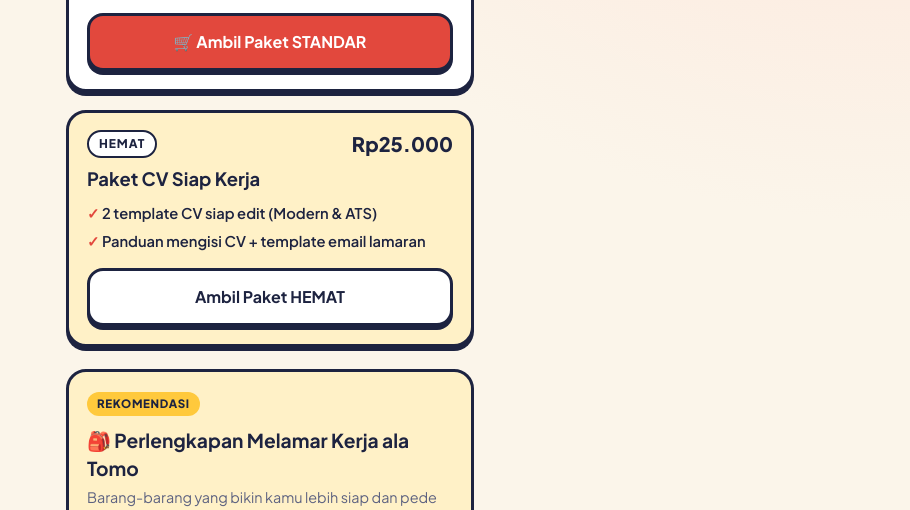
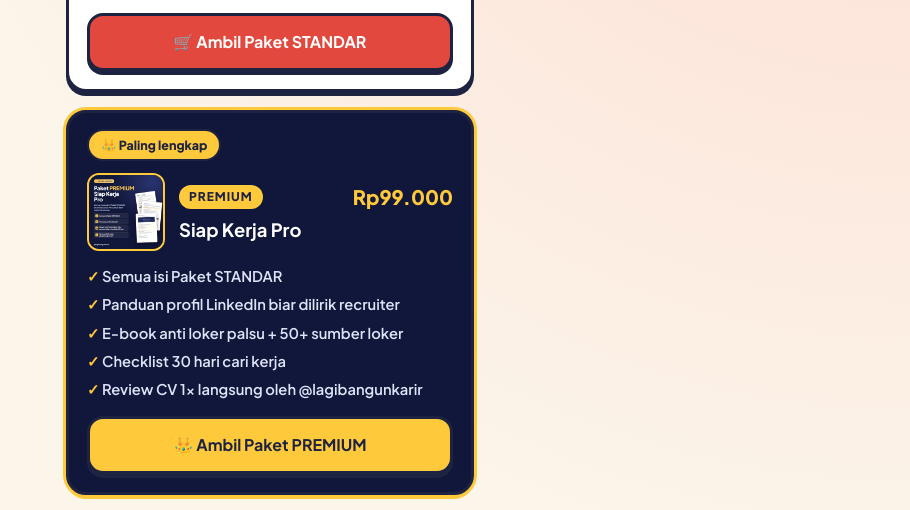
Before and after one commit to lagibangunkarir/lagibangunkarir.github.io, a plain HTML site: page index.html in a window 1280 px wide. Shown: the part 1581-2091 px from the top of the page, without its empty margins (370-1280 px from the left). Drawn offline with Linux system fonts and the light colour scheme.

Commit message:
Tambah Paket PREMIUM dan 3 rekomendasi Shopee baru
Co-Authored-By: Claude Opus 5.5 <noreply@anthropic.com>

```diff
--- a/index.html
+++ b/index.html
@@ -149,6 +149,19 @@
   .badge-best { position: absolute; top: 12px; left: 12px; z-index: 1; background: var(--red); color: #fff; font-size: 0.78rem; font-weight: 800;
                 padding: 5px 12px; border-radius: 999px; border: 2px solid var(--ink); }
   .product-lite { background: var(--sun-soft); }
+  .product-pro { background: #11173a; color: #fff; border-color: var(--ink); box-shadow: 0 4px 0 var(--sun), 0 0 0 3px var(--sun); }
+  .product-pro h3 { color: #fff; margin: 4px 0 0; }
+  .product-pro ul { margin-top: 14px; color: #dfe3f7; }
+  .product-pro li::before { color: var(--sun); }
+  .product-pro .price { color: var(--sun); }
+  .tier-pro { background: var(--sun); color: var(--ink); }
+  .pro-head { display: flex; align-items: center; gap: 14px; }
+  .pro-head > div { flex: 1; }
+  .product .pro-thumb { flex: none; width: 78px; height: 78px; aspect-ratio: auto; border-radius: 12px; border: 2px solid var(--sun); object-fit: cover; }
+  .badge-pro { display: inline-block; margin: 16px 0 0 18px; background: var(--sun); color: var(--ink); font-size: 0.78rem; font-weight: 800;
+               padding: 5px 12px; border-radius: 999px; border: 2px solid var(--ink); }
+  .product-pro .product-body { padding-top: 12px; }
+  .btn-gold { background: var(--sun); }
 
   /* Rekomendasi Shopee */
   .gear {
@@ -310,6 +323,27 @@
       </div>
     </article>
 
+    <article class="product product-pro">
+      <span class="badge-pro">👑 Paling lengkap</span>
+      <div class="product-body">
+        <div class="pro-head">
+          <img class="pro-thumb" src="img/paket-premium.png" alt="" width="1080" height="1080" loading="lazy">
+          <div>
+            <div class="tier-row"><span class="tier tier-pro">PREMIUM</span><span class="price">Rp99.000</span></div>
+            <h3>Siap Kerja Pro</h3>
+          </div>
+        </div>
+        <ul>
+          <li>Semua isi Paket STANDAR</li>
+          <li>Panduan profil LinkedIn biar dilirik recruiter</li>
+          <li>E-book anti loker palsu + 50+ sumber loker</li>
+          <li>Checklist 30 hari cari kerja</li>
+          <li>Review CV 1x langsung oleh @lagibangunkarir</li>
+        </ul>
+        <a class="btn btn-gold" href="https://lagibangunkarir.myr.id/catalog/paket-premium-siap-kerja-pro/" target="_blank" rel="noopener">👑 Ambil Paket PREMIUM</a>
+      </div>
+    </article>
+
     <article class="product product-lite">
       <div class="product-body">
         <div class="tier-row"><span class="tier tier-lite">HEMAT</span><span class="price">Rp25.000</span></div>
@@ -347,6 +381,18 @@
       <li><a class="gear-item" href="https://s.shopee.co.id/7fbM8DhyO7?share_channel_code=1" target="_blank" rel="sponsored noopener">
         <span class="gear-ico" aria-hidden="true">🪖</span>
         <span class="gear-text"><strong>Helm retro SNI</strong><span>Aman ke tempat interview, tetap gaya</span></span>
+        <span class="gear-go">Shopee →</span></a></li>
+      <li><a class="gear-item" href="https://s.shopee.co.id/2qW6RPdRD1?share_channel_code=1" target="_blank" rel="sponsored noopener">
+        <span class="gear-ico" aria-hidden="true">👖</span>
+        <span class="gear-text"><strong>Celana bahan formal slimfit</strong><span>Pasangan kemeja buat interview</span></span>
+        <span class="gear-go">Shopee →</span></a></li>
+      <li><a class="gear-item" href="https://s.shopee.co.id/ql23lodxZ?share_channel_code=1" target="_blank" rel="sponsored noopener">
+        <span class="gear-ico" aria-hidden="true">🕶️</span>
+        <span class="gear-text"><strong>Kacamata hitam polarized UV400</strong><span>Naik motor siang hari, mata nggak silau</span></span>
+        <span class="gear-go">Shopee →</span></a></li>
+      <li><a class="gear-item" href="https://s.shopee.co.id/8fTtOHHErm?share_channel_code=1" target="_blank" rel="sponsored noopener">
+        <span class="gear-ico" aria-hidden="true">👕</span>
+        <span class="gear-text"><strong>Paket 4 kaos semi katun</strong><span>Buat hari santai & kerja lapangan</span></span>
         <span class="gear-go">Shopee →</span></a></li>
     </ul>
     <p class="disclose">Link afiliasi: aku dapat komisi kecil tanpa biaya tambahan untukmu. Harga mengikuti Shopee.</p>
```
Also changed, not shown: img/paket-premium.png (added).
